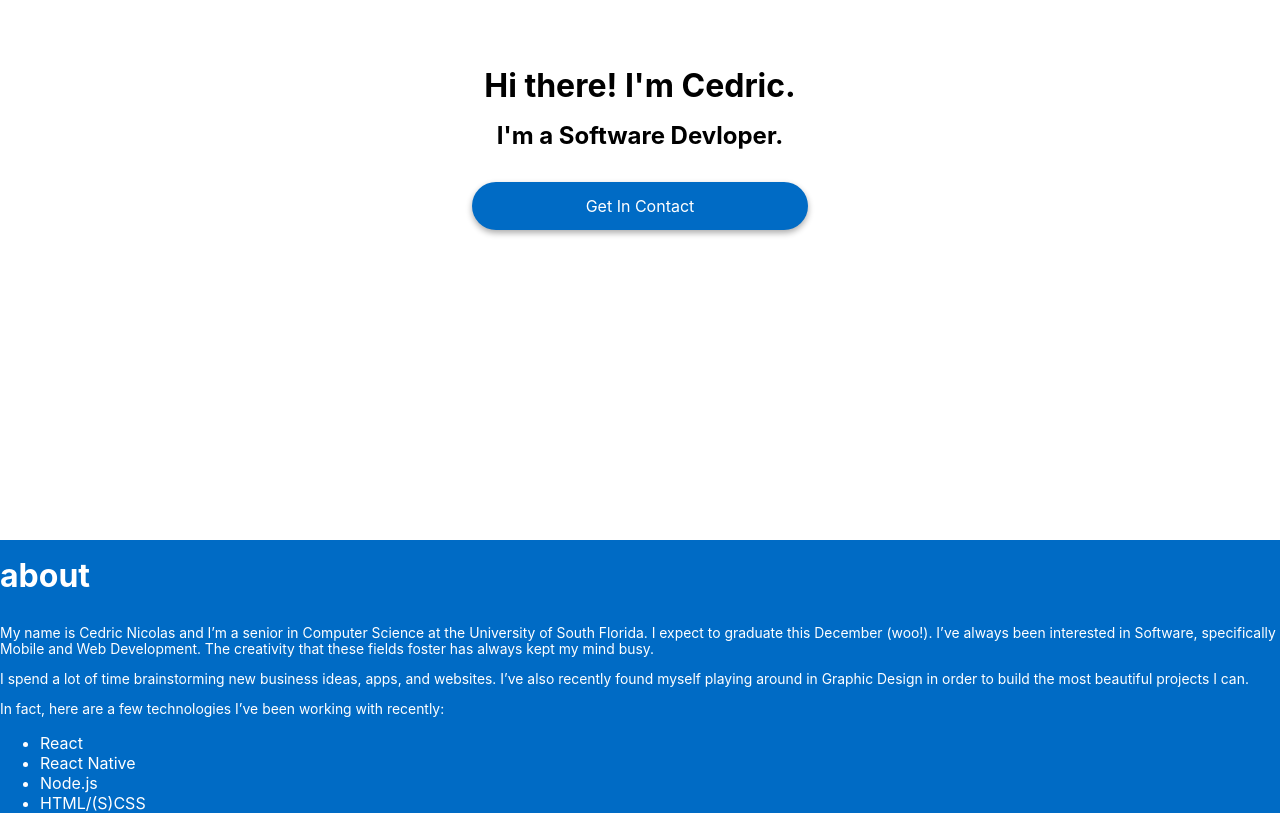
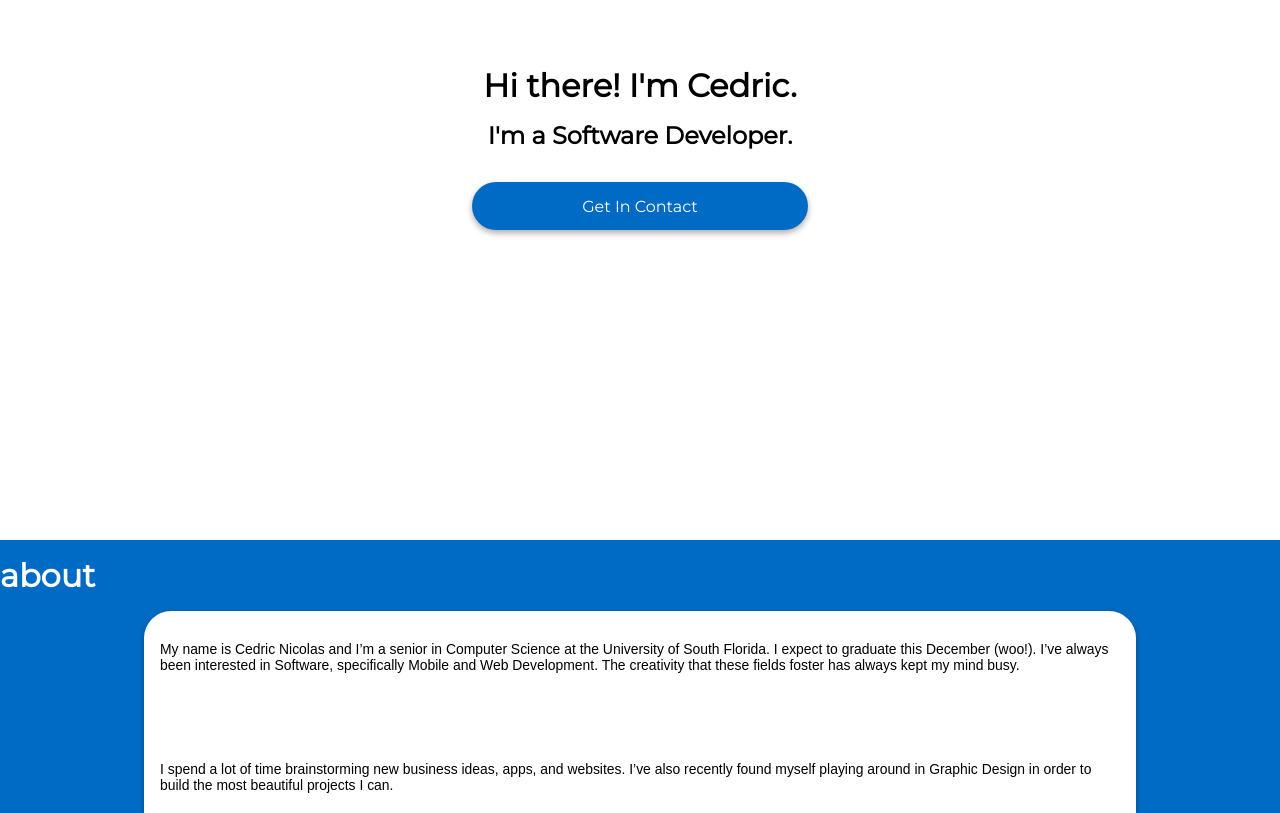
Before and after one commit to cgnicolas/Mobile-First-Personal-Website, a React (Create React App) app: page / in a window 1280 px wide. Shown: the part 260-1073 px from the top of the page. Built offline with nearby package versions, Linux system fonts and the light colour scheme.

Commit message:
Starting to understand grid elements on about me

```diff
--- a/public/index.html
+++ b/public/index.html
@@ -15,6 +15,7 @@
       user's mobile device or desktop. See https://developers.google.com/web/fundamentals/web-app-manifest/
     -->
     <link rel="manifest" href="%PUBLIC_URL%/manifest.json" />
+    <link href="https://fonts.googleapis.com/css?family=Montserrat&display=swap" rel="stylesheet">
     <!--
       Notice the use of %PUBLIC_URL% in the tags above.
       It will be replaced with the URL of the `public` folder during the build.
--- a/src/Assets/Styles/App/App.css
+++ b/src/Assets/Styles/App/App.css
@@ -1,6 +1,10 @@
 html {
   margin: 0;
   padding: 0;
+}
+
+body {
+  font-family: 'Montserrat', sans-serif;
 }
 
 h1 {
@@ -81,4 +85,39 @@ section {
   background-color: #006BC5;
   color: white;
 }
+
+.about-section ul {
+  list-style-type: none;
+}
+
+.about-section .content-wrap {
+  width: 100%;
+  height: 100%;
+  display: -webkit-box;
+  display: -ms-flexbox;
+  display: flex;
+  -webkit-box-orient: vertical;
+  -webkit-box-direction: normal;
+      -ms-flex-direction: column;
+          flex-direction: column;
+}
+
+.about-section .content-card {
+  display: -ms-grid;
+  display: grid;
+  -ms-grid-rows: 20% 15% 10% auto;
+      grid-template-rows: 20% 15% 10% auto;
+  background-color: white;
+  color: black;
+  font-family: 'Montserrat-Medium', sans-serif;
+  border-radius: 27px;
+  font-size: 1em;
+  width: 75%;
+  height: 75%;
+  -ms-grid-row-align: center;
+      align-self: center;
+  padding: 1em;
+  -webkit-box-shadow: 0px 3px 6px rgba(0, 0, 0, 0.33);
+          box-shadow: 0px 3px 6px rgba(0, 0, 0, 0.33);
+}
 /*# sourceMappingURL=App.css.map */
--- a/src/Assets/Styles/App/App.scss
+++ b/src/Assets/Styles/App/App.scss
@@ -2,6 +2,9 @@ $blue: #006BC5;
 html {
     margin: 0;
     padding: 0;
+}
+body {
+    font-family: 'Montserrat', sans-serif;
 }
 h1 {
     font-size: 2em;
@@ -54,4 +57,28 @@ section {
 .about-section {
     background-color: $blue;
     color: white;
+    ul {
+        list-style-type: none;
+    }
+    .content-wrap {
+        width: 100%;
+        height: 100%;
+        display: flex;
+        flex-direction: column;
+
+    }
+    .content-card {
+        display: grid;
+        grid-template-rows: 20% 15% 10% auto;
+        background-color: white;
+        color: black;
+        font-family: 'Montserrat-Medium', sans-serif;
+        border-radius: 27px;
+        font-size: 1em;
+        width: 75%;
+        height: 75%;
+        align-self: center;
+        padding: 1em;
+        box-shadow: 0px 3px 6px rgba(0,0,0,.33);
+    }
 }
--- a/src/Containers/About.jsx
+++ b/src/Containers/About.jsx
@@ -15,7 +15,6 @@ class About extends Component {
                                 <p key={index} className="text-content">{element}</p>
                             )
                         })}
-                    </div>
                         <div className="technologies">
                             <ul>
                                 {technologies.map((technology, index) => {
@@ -26,6 +25,7 @@ class About extends Component {
                             </ul>
                         </div>
                     </div>
+                </div>
             </section>
         );
     }
--- a/src/Containers/Landing.jsx
+++ b/src/Containers/Landing.jsx
@@ -7,7 +7,7 @@ class Landing extends Component {
             <section className="landing-section">
                 <div className="landing-content">
                     <h1>Hi there! I'm Cedric.</h1>
-                    <h2>I'm a Software Devloper.</h2>
+                    <h2>I'm a Software Developer.</h2>
                     {/* <button name="Get In Touch" type="button" className="contactButton"></button> */}
                     <ContactButton/>
                 </div>
```
Also changed, not shown: 1 other file (tests, documents, lock files or other folders). Lines whose indentation alone changed are shown as unchanged.
